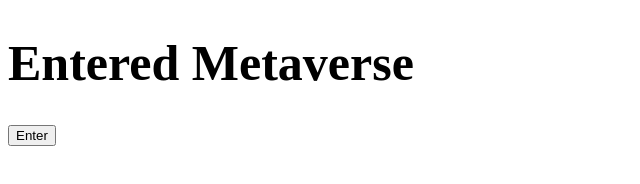
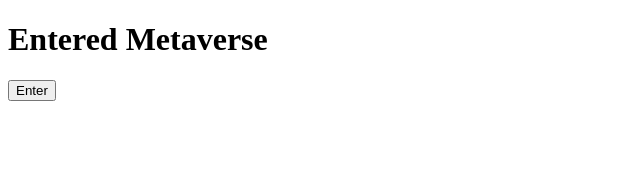
Before and after one commit to acciojob/enter-metaverse-Usecodevishal, a website: page main.html in a window 1280 px wide. Both pictures are taken after a click on the button "Enter". Shown: the whole page, without its empty margins (0-640 px from the left). Drawn offline with Linux system fonts and the light colour scheme.

Commit message:
created a submission

```diff
--- a/main.html
+++ b/main.html
@@ -8,8 +8,8 @@
 
 <body>
 	<!-- the entire body must be written by student -->
-	<h1 class="heading"></h1>
-	<button onclick="Enter()">Enter</button>
+	<p id="status">Enter the Metaverse</p>
+	<button id="enterBtn" onclick="Enter()">Enter</button>
     <script type="text/javascript" src="./script.js">
 </script>
 
--- a/script.js
+++ b/script.js
@@ -1,6 +1,6 @@
 //your JS code here. If required.
 
 function Enter(){
-	let head = document.querySelector(".heading");
-	head.innerText = "Entered Metaverse";
+	let head = document.querySelector("#status");
+	head.innerHTML = "<h1>Entered Metaverse</h1>";
 }
```
